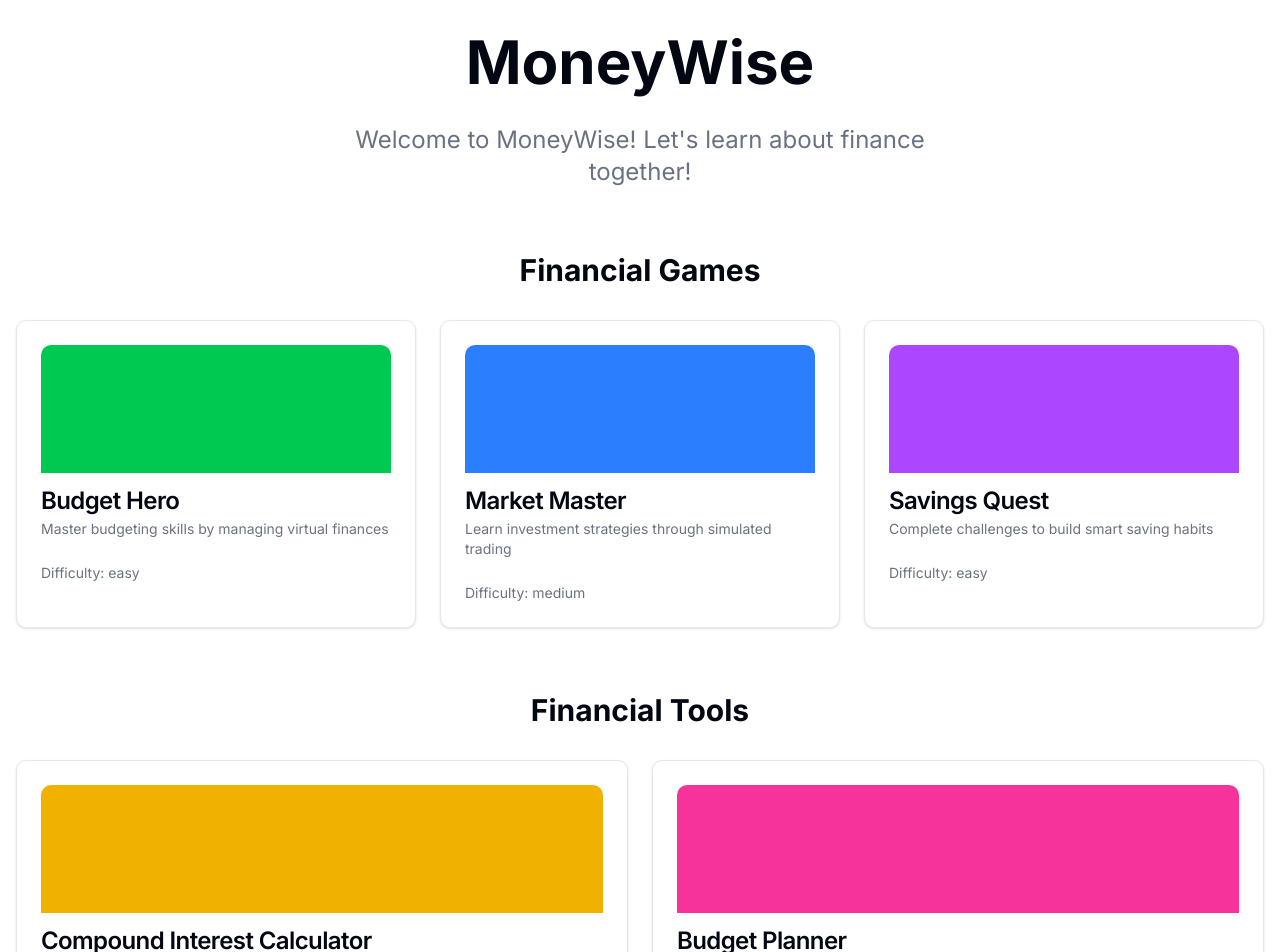
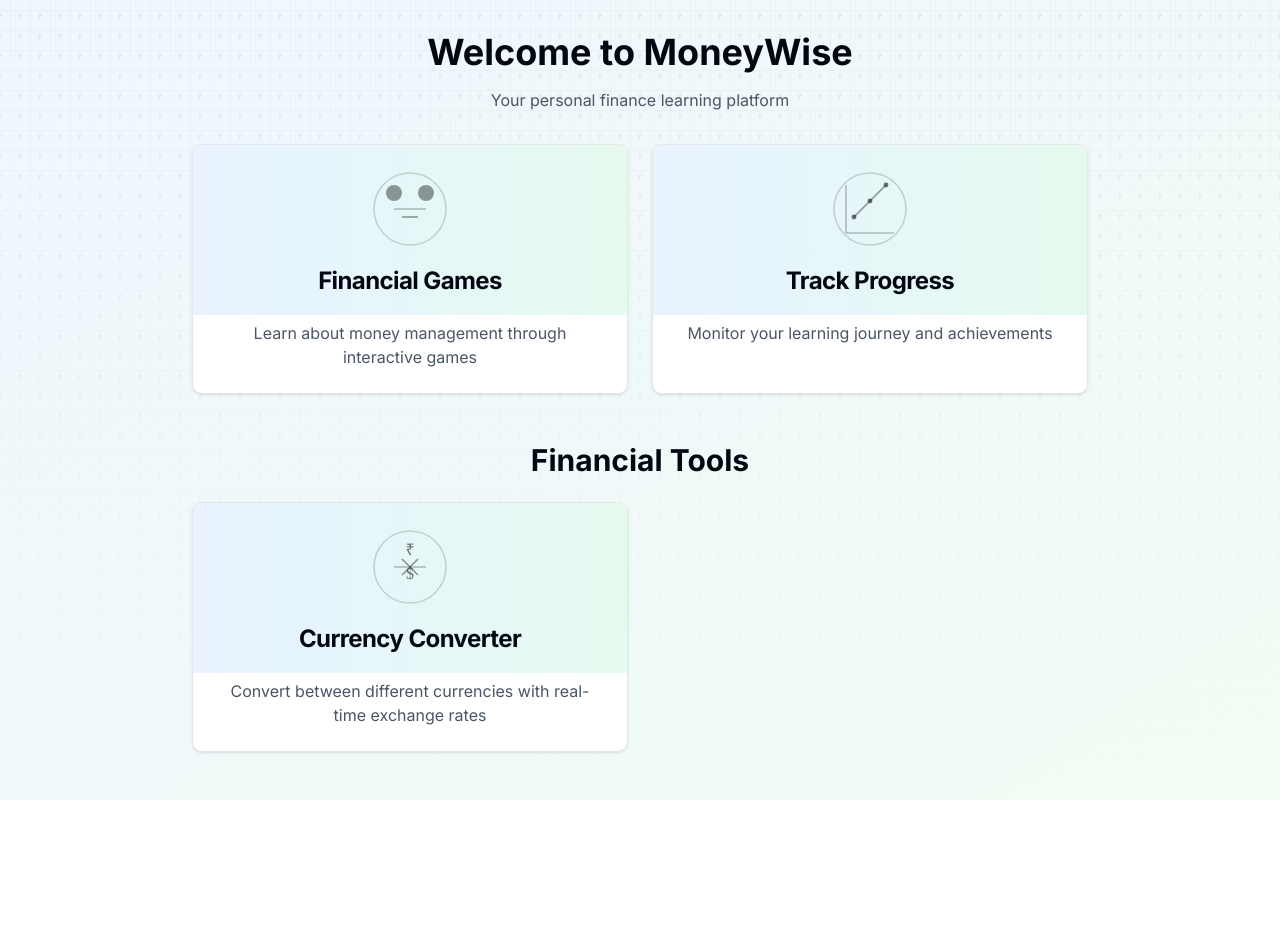
Before and after one commit to SM7958302/moneywise-app, a Next.js app: page / in a window 1280 px wide. Shown: the top 952 px of the page. After the commit the page ends 800 px from the top, so only its background shows below. Built offline with nearby package versions, Linux system fonts and the light colour scheme.

Commit message:
feat: add currency converter to home page

```diff
--- a/src/app/page.tsx
+++ b/src/app/page.tsx
@@ -4,6 +4,8 @@ import { useEffect, useState } from "react"
 import Link from "next/link"
 import { motion } from "framer-motion"
 import { Card, CardContent, CardDescription, CardHeader, CardTitle } from "@/components/ui/card"
+import { Background } from "@/components/ui/background"
+import Image from "next/image"
 
 const games = [
   {
@@ -31,16 +33,10 @@ const games = [
 
 const tools = [
   {
-    id: "compound-calculator",
-    title: "Compound Interest Calculator",
-    description: "See how your money grows over time",
-    color: "bg-yellow-500"
-  },
-  {
-    id: "budget-planner",
-    title: "Budget Planner",
-    description: "Plan and track your monthly expenses",
-    color: "bg-pink-500"
+    name: "Currency Converter",
+    description: "Convert between different currencies with real-time exchange rates",
+    link: "/tools/currency-converter",
+    icon: "/currency-exchange.svg"
   }
 ]
 
@@ -48,72 +44,89 @@ export default function HomePage() {
   const [greeting] = useState("Welcome to MoneyWise! Let's learn about finance together!")
 
   return (
-    <div className="min-h-screen bg-background">
     <div className="container mx-auto px-4 py-8">
-        <motion.div
-          initial={{ opacity: 0, y: 20 }}
-          animate={{ opacity: 1, y: 0 }}
-          transition={{ duration: 0.8 }}
-          className="text-center space-y-8 mb-16"
-        >
-          <h1 className="text-4xl md:text-6xl font-bold text-foreground">
-            MoneyWise
-          </h1>
-          <p className="text-xl md:text-2xl text-muted-foreground max-w-2xl mx-auto">
-            {greeting}
+      <Background />
+      <div className="max-w-4xl mx-auto">
+        <h1 className="text-4xl font-bold text-center mb-4">Welcome to MoneyWise</h1>
+        <p className="text-gray-600 text-center mb-8">
+          Your personal finance learning platform
         </p>
-        </motion.div>
 
-        <section className="mb-16">
-          <h2 className="text-3xl font-bold mb-8 text-center">Financial Games</h2>
-          <div className="grid grid-cols-1 md:grid-cols-2 lg:grid-cols-3 gap-6">
-            {games.map((game) => (
-              <motion.div
-                key={game.id}
-                whileHover={{ scale: 1.02 }}
-                whileTap={{ scale: 0.98 }}
-              >
-                <Link href={`/games/${game.id}`}>
-                  <Card className="h-full hover:shadow-lg transition-shadow cursor-pointer">
-                    <CardHeader>
-                      <div className={`w-full h-32 rounded-t-lg ${game.color} mb-4`} />
-                      <CardTitle>{game.title}</CardTitle>
-                      <CardDescription>{game.description}</CardDescription>
+        <div className="grid grid-cols-1 md:grid-cols-2 gap-6 mb-12">
+          <Link href="/games">
+            <Card className="h-full hover:shadow-lg transition-shadow duration-200">
+              <CardHeader className="relative">
+                <div className="absolute inset-0 bg-gradient-to-r from-blue-500/10 to-green-500/10 rounded-t-lg" />
+                <div className="relative">
+                  <div className="flex justify-center mb-4">
+                    <Image
+                      src="/game-controller.svg"
+                      alt="Games"
+                      width={80}
+                      height={80}
+                      className="opacity-80"
+                    />
+                  </div>
+                  <CardTitle className="text-2xl font-bold text-center">Financial Games</CardTitle>
+                </div>
               </CardHeader>
-                    <CardContent>
-                      <div className="text-sm text-muted-foreground">
-                        Difficulty: {game.difficulty}
-                      </div>
+              <CardContent className="text-center text-gray-600">
+                Learn about money management through interactive games
               </CardContent>
             </Card>
           </Link>
-              </motion.div>
+
+          <Link href="/progress">
+            <Card className="h-full hover:shadow-lg transition-shadow duration-200">
+              <CardHeader className="relative">
+                <div className="absolute inset-0 bg-gradient-to-r from-blue-500/10 to-green-500/10 rounded-t-lg" />
+                <div className="relative">
+                  <div className="flex justify-center mb-4">
+                    <Image
+                      src="/progress-chart.svg"
+                      alt="Progress"
+                      width={80}
+                      height={80}
+                      className="opacity-80"
+                    />
+                  </div>
+                  <CardTitle className="text-2xl font-bold text-center">Track Progress</CardTitle>
+                </div>
+              </CardHeader>
+              <CardContent className="text-center text-gray-600">
+                Monitor your learning journey and achievements
+              </CardContent>
+            </Card>
+          </Link>
+        </div>
+
+        <h2 className="text-3xl font-bold text-center mb-6">Financial Tools</h2>
+        <div className="grid grid-cols-1 md:grid-cols-2 gap-6">
+          {tools.map((tool) => (
+            <Link key={tool.name} href={tool.link}>
+              <Card className="h-full hover:shadow-lg transition-shadow duration-200">
+                <CardHeader className="relative">
+                  <div className="absolute inset-0 bg-gradient-to-r from-blue-500/10 to-green-500/10 rounded-t-lg" />
+                  <div className="relative">
+                    <div className="flex justify-center mb-4">
+                      <Image
+                        src={tool.icon}
+                        alt={tool.name}
+                        width={80}
+                        height={80}
+                        className="opacity-80"
+                      />
+                    </div>
+                    <CardTitle className="text-2xl font-bold text-center">{tool.name}</CardTitle>
+                  </div>
+                </CardHeader>
+                <CardContent className="text-center text-gray-600">
+                  {tool.description}
+                </CardContent>
+              </Card>
+            </Link>
           ))}
         </div>
-        </section>
-
-        <section>
-          <h2 className="text-3xl font-bold mb-8 text-center">Financial Tools</h2>
-          <div className="grid grid-cols-1 md:grid-cols-2 gap-6">
-            {tools.map((tool) => (
-              <motion.div
-                key={tool.id}
-                whileHover={{ scale: 1.02 }}
-                whileTap={{ scale: 0.98 }}
-              >
-                <Link href={`/tools/${tool.id}`}>
-                  <Card className="h-full hover:shadow-lg transition-shadow cursor-pointer">
-                    <CardHeader>
-                      <div className={`w-full h-32 rounded-t-lg ${tool.color} mb-4`} />
-                      <CardTitle>{tool.title}</CardTitle>
-                      <CardDescription>{tool.description}</CardDescription>
-                    </CardHeader>
-                  </Card>
-                </Link>
-              </motion.div>
-            ))}
-          </div>
-        </section>
       </div>
     </div>
   )
```
Also changed, not shown: public/game-controller.svg (added), public/progress-chart.svg (added). Lines whose indentation alone changed are shown as unchanged.
